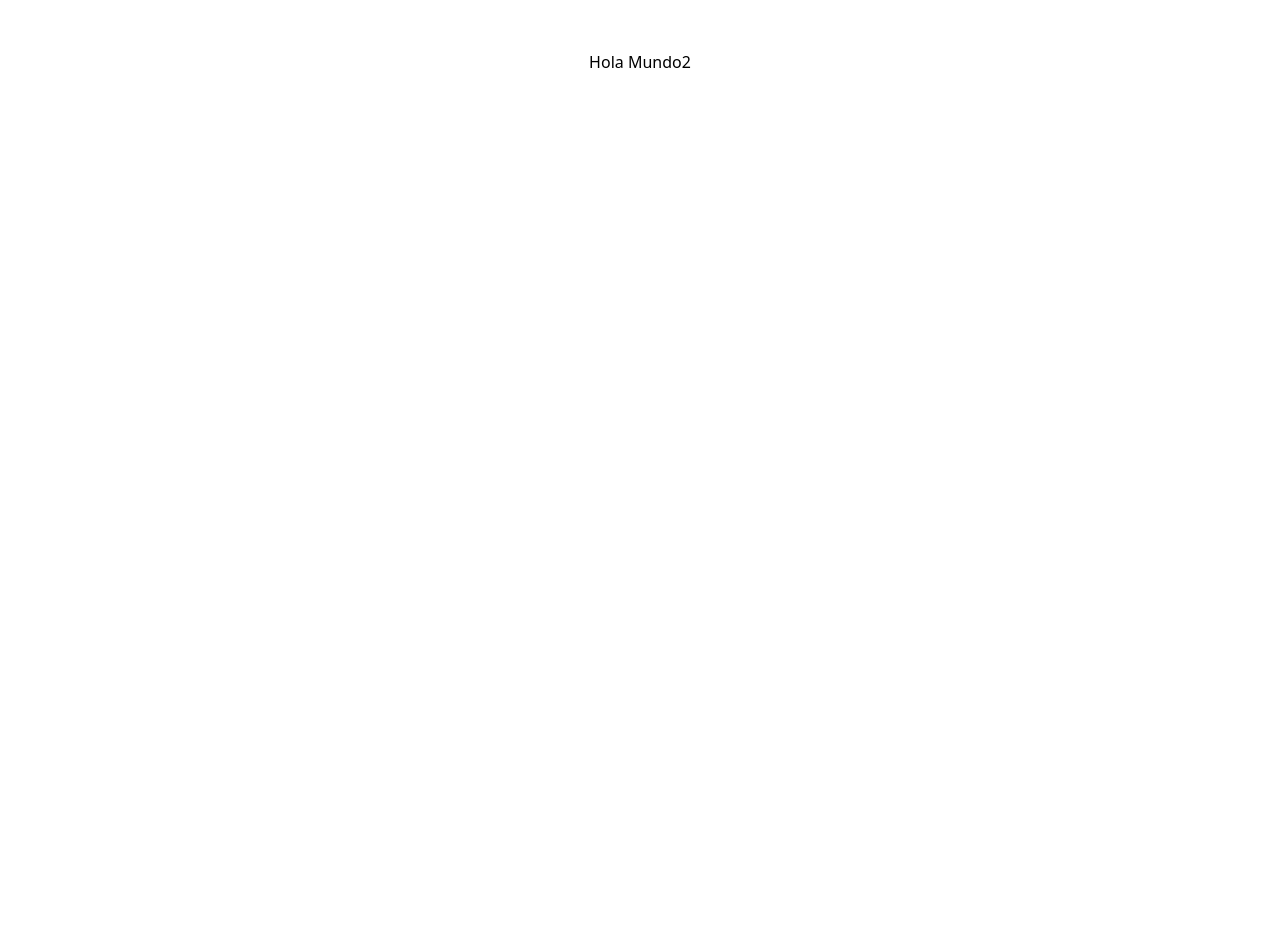
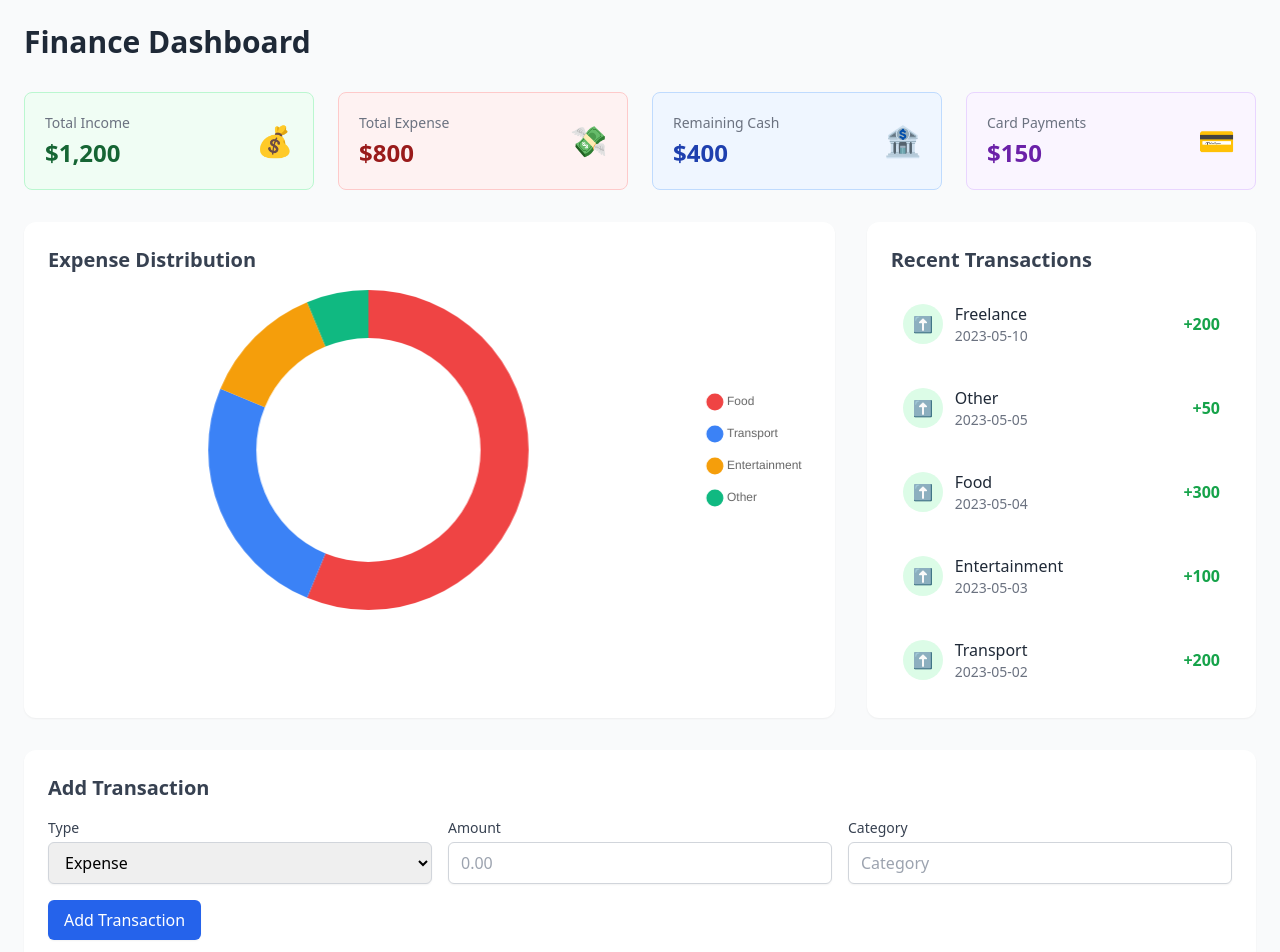
Before and after one commit to juantubello/finance-dashboard, a React (Create React App) app: page / in a window 1280 px wide. Shown: the top 952 px of the page. Before the commit the page ends 800 px from the top, so only its background shows below. Built offline with nearby package versions, Linux system fonts and the light colour scheme.

Commit message:
Added first UI version

```diff
--- /dev/null
+++ b/src/components/Dashboard.jsx
@@ -0,0 +1,289 @@
+import React, { useState, useEffect } from 'react';
+import { Doughnut } from 'react-chartjs-2';
+import { Chart as ChartJS, ArcElement, Tooltip, Legend } from 'chart.js';
+
+ChartJS.register(ArcElement, Tooltip, Legend);
+
+const Dashboard = () => {
+  // Estado para los datos dummy
+  const [dummyData, setDummyData] = useState({
+    expenses: [
+      { id: 1, amount: 150, category: 'Food', date: '2023-05-01' },
+      { id: 2, amount: 200, category: 'Transport', date: '2023-05-02' },
+      { id: 3, amount: 100, category: 'Entertainment', date: '2023-05-03' },
+      { id: 4, amount: 300, category: 'Food', date: '2023-05-04' },
+      { id: 5, amount: 50, category: 'Other', date: '2023-05-05' }
+    ],
+    incomes: [
+      { id: 1, amount: 1000, category: 'Salary', date: '2023-05-01' },
+      { id: 2, amount: 200, category: 'Freelance', date: '2023-05-10' }
+    ],
+    cardPayments: [
+      { id: 1, amount: 150, category: 'Food', date: '2023-05-01' }
+    ]
+  });
+
+  // Estado para los datos calculados
+  const [dashboardData, setDashboardData] = useState({
+    totals: {
+      expense: 0,
+      income: 0,
+      remaining: 0,
+      card: 0
+    },
+    categories: []
+  });
+
+  // Calcular totales y categorías
+  useEffect(() => {
+    const totalExpense = dummyData.expenses.reduce((sum, item) => sum + item.amount, 0);
+    const totalIncome = dummyData.incomes.reduce((sum, item) => sum + item.amount, 0);
+    const totalCard = dummyData.cardPayments.reduce((sum, item) => sum + item.amount, 0);
+    const remainingCash = totalIncome - totalExpense;
+
+    // Agrupar por categoría
+    const categoryMap = {};
+    dummyData.expenses.forEach(expense => {
+      categoryMap[expense.category] = (categoryMap[expense.category] || 0) + expense.amount;
+    });
+
+    setDashboardData({
+      totals: {
+        expense: totalExpense,
+        income: totalIncome,
+        remaining: remainingCash,
+        card: totalCard
+      },
+      categories: Object.keys(categoryMap).map(category => ({
+        name: category,
+        value: categoryMap[category]
+      }))
+    });
+  }, [dummyData]);
+
+  // Función para agregar transacción
+  const addTransaction = (type, transaction) => {
+    setDummyData(prev => ({
+      ...prev,
+      [type]: [...prev[type], {
+        ...transaction,
+        id: prev[type].length + 1,
+        date: new Date().toISOString().split('T')[0]
+      }]
+    }));
+  };
+
+  return (
+    <div className="min-h-screen bg-gray-50 p-6">
+      <div className="max-w-7xl mx-auto">
+        <h1 className="text-3xl font-bold text-gray-800 mb-8">Finance Dashboard</h1>
+
+        {/* Cards Grid */}
+        <div className="grid grid-cols-1 md:grid-cols-2 lg:grid-cols-4 gap-6 mb-8">
+          <Card
+            title="Total Income"
+            value={dashboardData.totals.income}
+            icon="💰"
+            color="green"
+          />
+          <Card
+            title="Total Expense"
+            value={dashboardData.totals.expense}
+            icon="💸"
+            color="red"
+          />
+          <Card
+            title="Remaining Cash"
+            value={dashboardData.totals.remaining}
+            icon="🏦"
+            color={dashboardData.totals.remaining >= 0 ? 'blue' : 'orange'}
+          />
+          <Card
+            title="Card Payments"
+            value={dashboardData.totals.card}
+            icon="💳"
+            color="purple"
+          />
+        </div>
+
+        {/* Charts Section */}
+        <div className="grid grid-cols-1 lg:grid-cols-3 gap-8 mb-8">
+          <div className="lg:col-span-2 bg-white p-6 rounded-xl shadow-sm">
+            <h2 className="text-xl font-semibold text-gray-700 mb-4">Expense Distribution</h2>
+            <div className="h-80">
+              <DoughnutChart data={dashboardData.categories} />
+            </div>
+          </div>
+
+          <div className="bg-white p-6 rounded-xl shadow-sm">
+            <h2 className="text-xl font-semibold text-gray-700 mb-4">Recent Transactions</h2>
+            <TransactionList transactions={[...dummyData.expenses, ...dummyData.incomes].sort((a, b) => new Date(b.date) - new Date(a.date)).slice(0, 5)} />
+          </div>
+        </div>
+
+        {/* Add Transaction Form */}
+        <div className="bg-white p-6 rounded-xl shadow-sm">
+          <h2 className="text-xl font-semibold text-gray-700 mb-4">Add Transaction</h2>
+          <TransactionForm onSubmit={addTransaction} />
+        </div>
+      </div>
+    </div>
+  );
+};
+
+// Componente Card mejorado con Tailwind
+const Card = ({ title, value, icon, color }) => {
+  const colorClasses = {
+    green: 'bg-green-50 border-green-200 text-green-800',
+    red: 'bg-red-50 border-red-200 text-red-800',
+    blue: 'bg-blue-50 border-blue-200 text-blue-800',
+    orange: 'bg-orange-50 border-orange-200 text-orange-800',
+    purple: 'bg-purple-50 border-purple-200 text-purple-800'
+  };
+
+  return (
+    <div className={`${colorClasses[color]} p-5 rounded-lg border flex items-center justify-between`}>
+      <div>
+        <p className="text-sm font-medium text-gray-500">{title}</p>
+        <p className="text-2xl font-bold mt-1">${value.toLocaleString()}</p>
+      </div>
+      <span className="text-3xl">{icon}</span>
+    </div>
+  );
+};
+
+// Componente DoughnutChart
+const DoughnutChart = ({ data }) => {
+  const chartData = {
+    labels: data.map(item => item.name),
+    datasets: [
+      {
+        data: data.map(item => item.value),
+        backgroundColor: [
+          '#EF4444', // red-500
+          '#3B82F6', // blue-500
+          '#F59E0B', // amber-500
+          '#10B981', // emerald-500
+          '#8B5CF6', // violet-500
+          '#EC4899'  // pink-500
+        ],
+        borderWidth: 0
+      }
+    ]
+  };
+
+  const options = {
+    plugins: {
+      legend: {
+        position: 'right',
+        labels: {
+          usePointStyle: true,
+          padding: 20
+        }
+      }
+    },
+    cutout: '70%',
+    maintainAspectRatio: false
+  };
+
+  return <Doughnut data={chartData} options={options} />;
+};
+
+// Componente TransactionList
+const TransactionList = ({ transactions }) => {
+  return (
+    <div className="space-y-4">
+      {transactions.map(transaction => (
+        <div key={transaction.id} className="flex justify-between items-center p-3 hover:bg-gray-50 rounded-lg">
+          <div className="flex items-center">
+            <div className={`w-10 h-10 rounded-full flex items-center justify-center ${
+              transaction.amount > 0 ? 'bg-green-100 text-green-600' : 'bg-red-100 text-red-600'
+            }`}>
+              {transaction.amount > 0 ? '⬆️' : '⬇️'}
+            </div>
+            <div className="ml-3">
+              <p className="font-medium text-gray-800">{transaction.category}</p>
+              <p className="text-sm text-gray-500">{transaction.date}</p>
+            </div>
+          </div>
+          <p className={`font-semibold ${
+            transaction.amount > 0 ? 'text-green-600' : 'text-red-600'
+          }`}>
+            {transaction.amount > 0 ? '+' : ''}{transaction.amount}
+          </p>
+        </div>
+      ))}
+    </div>
+  );
+};
+
+// Componente TransactionForm mejorado
+const TransactionForm = ({ onSubmit }) => {
+  const [type, setType] = useState('expenses');
+  const [amount, setAmount] = useState('');
+  const [category, setCategory] = useState('');
+
+  const handleSubmit = (e) => {
+    e.preventDefault();
+    if (!amount || !category) return;
+
+    onSubmit(type, { amount: Number(amount), category });
+    setAmount('');
+    setCategory('');
+  };
+
+  return (
+    <form onSubmit={handleSubmit} className="space-y-4">
+      <div className="grid grid-cols-1 md:grid-cols-3 gap-4">
+        <div>
+          <label htmlFor="type" className="block text-sm font-medium text-gray-700 mb-1">Type</label>
+          <select
+            id="type"
+            value={type}
+            onChange={(e) => setType(e.target.value)}
+            className="w-full px-3 py-2 border border-gray-300 rounded-md shadow-sm focus:outline-none focus:ring-2 focus:ring-blue-500 focus:border-blue-500"
+          >
+            <option value="expenses">Expense</option>
+            <option value="incomes">Income</option>
+            <option value="cardPayments">Card Payment</option>
+          </select>
+        </div>
+
+        <div>
+          <label htmlFor="amount" className="block text-sm font-medium text-gray-700 mb-1">Amount</label>
+          <input
+            id="amount"
+            type="number"
+            value={amount}
+            onChange={(e) => setAmount(e.target.value)}
+            placeholder="0.00"
+            className="w-full px-3 py-2 border border-gray-300 rounded-md shadow-sm focus:outline-none focus:ring-2 focus:ring-blue-500 focus:border-blue-500"
+            required
+          />
+        </div>
+
+        <div>
+          <label htmlFor="category" className="block text-sm font-medium text-gray-700 mb-1">Category</label>
+          <input
+            id="category"
+            type="text"
+            value={category}
+            onChange={(e) => setCategory(e.target.value)}
+            placeholder="Category"
+            className="w-full px-3 py-2 border border-gray-300 rounded-md shadow-sm focus:outline-none focus:ring-2 focus:ring-blue-500 focus:border-blue-500"
+            required
+          />
+        </div>
+      </div>
+
+      <button
+        type="submit"
+        className="w-full md:w-auto px-4 py-2 bg-blue-600 text-white font-medium rounded-md shadow-sm hover:bg-blue-700 focus:outline-none focus:ring-2 focus:ring-offset-2 focus:ring-blue-500"
+      >
+        Add Transaction
+      </button>
+    </form>
+  );
+};
+
+export default Dashboard;
--- a/src/pages/App.js
+++ b/src/pages/App.js
@@ -1,9 +1,10 @@
 import React from 'react';
+import Dashboard from '../components/Dashboard'; // Esto busca en src/components/Dashboard
 
 function App() {
-  return (
-    <div style={{ textAlign: 'center', marginTop: '50px' }}>
-      <h1>Hola Mundo2</h1>
+   return (
+    <div className="App">
+      <Dashboard />
     </div>
   );
 }
```
Also changed, not shown: package.json (+8 -6 lines), 2 other files (tests, documents, lock files or other folders).
